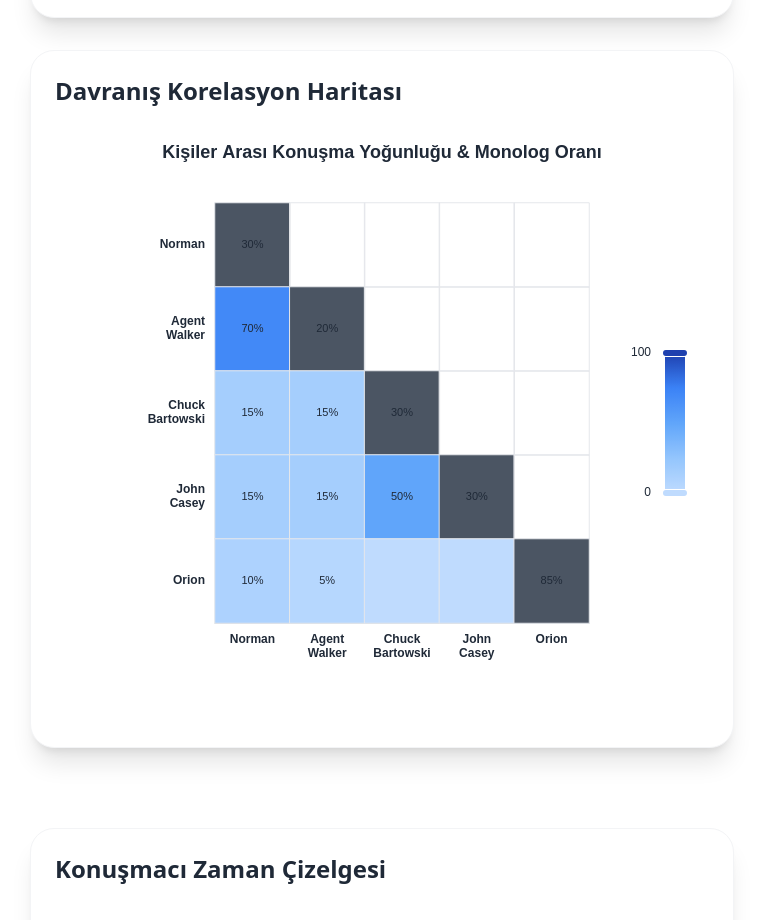
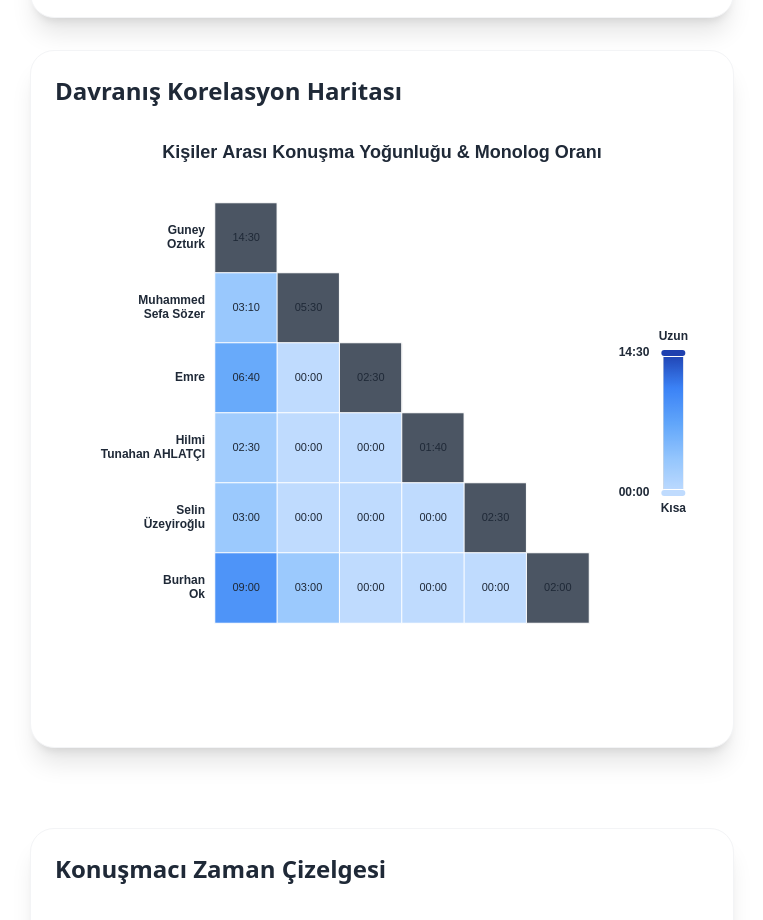
Before and after one commit to emredursunn/meeting-analysis-dashboard, a Next.js app: page / in a window 1280 px wide. Shown: the part 3260-4180 px from the top of the page, without its empty margins (498-1261 px from the left). Built offline with nearby package versions, Linux system fonts and the light colour scheme; sample sign-in values are in the browser's storage.

Commit message:
Dashboard chart optimizations: consistent data, cleaned up UI, timeline and participant fixes

```diff
--- a/app/components/CorrelationHeatmap.tsx
+++ b/app/components/CorrelationHeatmap.tsx
@@ -18,70 +18,135 @@ interface ParticipantData {
   monologue_rate: number;
 }
 
-const rawData: Record<string, ParticipantData> = {
-  "Norman": {
-    pairwise_talk: {
-      "Agent Walker": 70,
-      "Chuck Bartowski": 15,
-      "John Casey": 15,
+// Yeni veri (örnek olarak hardcoded, gerçek kullanımda dışarıdan alınabilir)
+interface ParticipantDialogue {
+  [name: string]: string; // participant name -> duration string
+}
+interface ParticipantRawDatum {
+  name: string;
+  dialogue_durations: ParticipantDialogue;
+  monologue_duration: string;
+}
+
+const participantRawData: ParticipantRawDatum[] = [
+  {
+    name: "Guney Ozturk",
+    dialogue_durations: {
+      "Muhammed Sefa Sözer": "00:01:35",
+      "Emre": "00:03:20",
+      "Hilmi Tunahan AHLATÇI": "00:01:15",
+      "Selin Üzeyiroğlu": "00:01:30",
+      "Burhan Ok": "00:04:30",
+      "Guney Ozturk": "00:00:00"
     },
-    monologue_rate: 30,
+    monologue_duration: "00:14:30"
   },
-  "Agent Walker": {
-    pairwise_talk: {
-      "Norman": 70,
-      "Chuck Bartowski": 15,
-      "John Casey": 15,
+  {
+    name: "Muhammed Sefa Sözer",
+    dialogue_durations: {
+      "Guney Ozturk": "00:01:35",
+      "Burhan Ok": "00:01:30",
+      "Emre": "00:00:00",
+      "Hilmi Tunahan AHLATÇI": "00:00:00",
+      "Selin Üzeyiroğlu": "00:00:00",
+      "Muhammed Sefa Sözer": "00:00:00"
+
     },
-    monologue_rate: 20,
+    monologue_duration: "00:05:30"
   },
-  "Chuck Bartowski": {
-    pairwise_talk: {
-      "Norman": 15,
-      "Agent Walker": 15,
-      "John Casey": 50,
+  {
+    name: "Emre",
+    dialogue_durations: {
+      "Guney Ozturk": "00:03:20",
+      "Muhammed Sefa Sözer": "00:00:00",
+      "Hilmi Tunahan AHLATÇI": "00:00:00",
+      "Selin Üzeyiroğlu": "00:00:00",
+      "Burhan Ok": "00:00:00",
+      "Emre": "00:00:00"
     },
-    monologue_rate: 30,
+    monologue_duration: "00:02:30"
   },
-  "John Casey": {
-    pairwise_talk: {
-      "Norman": 15,
-      "Agent Walker": 15,
-      "Chuck Bartowski": 50,
+  {
+    name: "Hilmi Tunahan AHLATÇI",
+    dialogue_durations: {
+      "Guney Ozturk": "00:01:15",
+      "Muhammed Sefa Sözer": "00:00:00",
+      "Emre": "00:00:00",
+      "Selin Üzeyiroğlu": "00:00:00",
+      "Burhan Ok": "00:00:00",
+      "Hilmi Tunahan AHLATÇI": "00:00:00"
     },
-    monologue_rate: 30,
+    monologue_duration: "00:01:40"
   },
-  "Orion": {
-    pairwise_talk: {
-      "Norman": 10,
-      "Agent Walker": 5,
+  {
+    name: "Selin Üzeyiroğlu",
+    dialogue_durations: {
+      "Guney Ozturk": "00:01:30",
+      "Muhammed Sefa Sözer": "00:00:00",
+      "Emre": "00:00:00",
+      "Hilmi Tunahan AHLATÇI": "00:00:00",
+      "Burhan Ok": "00:00:00",
+      "Selin Üzeyiroğlu": "00:00:00"
     },
-    monologue_rate: 85,
+    monologue_duration: "00:02:30"
   },
-};
+  {
+    name: "Burhan Ok",
+    dialogue_durations: {
+      "Guney Ozturk": "00:04:30",
+      "Muhammed Sefa Sözer": "00:01:30",
+      "Emre": "00:00:00",
+      "Hilmi Tunahan AHLATÇI": "00:00:00",
+      "Selin Üzeyiroğlu": "00:00:00",
+      "Burhan Ok": "00:00:00"
+    },
+    monologue_duration: "00:02:00"
+  }
+];
+
 
 /**
- * Build data for ECharts heat‑map (lower‑triangle + diagonal).
- * Off‑diagonal value is the average of both directions when present.
+ * Build heatmap data from participantRawData (durations in seconds).
  */
-function buildHeatmapData(data: Record<string, ParticipantData>) {
-  const names = Object.keys(data);
+function parseDuration(str: string): number {
+  // "HH:MM:SS" or "MM:SS"
+  const parts = str.split(":").map(Number);
+  if (parts.length === 3) return parts[0] * 3600 + parts[1] * 60 + parts[2];
+  if (parts.length === 2) return parts[0] * 60 + parts[1];
+  return 0;
+}
+function formatDuration(sec: number): string {
+  const h = Math.floor(sec / 3600);
+  const m = Math.floor((sec % 3600) / 60);
+  const s = sec % 60;
+  if (h > 0) return `${h.toString().padStart(2, "0")}:${m.toString().padStart(2, "0")}:${s.toString().padStart(2, "0")}`;
+  return `${m.toString().padStart(2, "0")}:${s.toString().padStart(2, "0")}`;
+}
+function buildHeatmapData(participants: ParticipantRawDatum[]) {
+  const names = participants.map((p) => p.name);
   const matrix: { value: [number, number, number]; itemStyle?: any }[] = [];
-
+  let maxVal = 0;
   names.forEach((rowName, rowIdx) => {
     names.forEach((colName, colIdx) => {
+      const rowP = participants.find((p) => p.name === rowName);
+      const colP = participants.find((p) => p.name === colName);
       if (rowIdx === colIdx) {
         // Diagonal – monologue
+        const monoSec = rowP ? parseDuration(rowP.monologue_duration) : 0;
+        if (monoSec > maxVal) maxVal = monoSec;
         matrix.push({
-          value: [colIdx, rowIdx, data[rowName].monologue_rate],
-          itemStyle: { color: "#4b5563" }, // slate-600
+          value: [colIdx, rowIdx, monoSec],
+          itemStyle: { color: "#4b5563" },
         });
       } else if (rowIdx > colIdx) {
-        // Lower triangle – pairwise (average both directions if available)
-        const v1 = data[rowName].pairwise_talk[colName];
-        const v2 = data[colName].pairwise_talk[rowName];
-        const avg = Math.round(((v1 ?? 0) + (v2 ?? 0)) / ((v1 != null && v2 != null) ? 2 : 1));
-        matrix.push({ value: [colIdx, rowIdx, avg] });
+        // Lower triangle – pairwise (sum both directions if available)
+        const v1 = rowP?.dialogue_durations?.[colName];
+        const v2 = colP?.dialogue_durations?.[rowName];
+        const sec1 = v1 ? parseDuration(v1) : 0;
+        const sec2 = v2 ? parseDuration(v2) : 0;
+        const total = sec1 + sec2;
+        if (total > maxVal) maxVal = total;
+        matrix.push({ value: [colIdx, rowIdx, total] });
       } else {
         // Upper triangle – invisible cell (keeps grid alignment)
         matrix.push({
@@ -91,12 +156,11 @@ function buildHeatmapData(data: Record<string, ParticipantData>) {
       }
     });
   });
-
-  return { names, matrix };
+  return { names, matrix, maxVal };
 }
 
 const CorrelationHeatmap: React.FC = () => {
-  const { names, matrix } = React.useMemo(() => buildHeatmapData(rawData), []);
+  const { names, matrix, maxVal } = React.useMemo(() => buildHeatmapData(participantRawData), []);
 
   const option = React.useMemo(
     () => ({
@@ -119,8 +183,8 @@ const CorrelationHeatmap: React.FC = () => {
           const [xIdx, yIdx, val] = params.data.value;
           const row = names[yIdx];
           const col = names[xIdx];
-          if (xIdx === yIdx) return `${row} → Monolog: %${val}`;
-          if (yIdx > xIdx) return `${row} ↔ ${col}: %${val} iletişim`;
+          if (xIdx === yIdx) return `${row} → Monolog: ${formatDuration(val)}`;
+          if (yIdx > xIdx) return `${row} ↔ ${col}: ${formatDuration(val)}`;
           return ""; // hidden upper‑triangle cells
         },
       },
@@ -135,13 +199,13 @@ const CorrelationHeatmap: React.FC = () => {
         data: names,
         axisLabel: {
           formatter: (val: string) => val.replace(/\s+/, "\n"),
-          color: "#1f2937",
+          color: "#ffffff",
           fontWeight: "600",
           fontSize: 12,
           lineHeight: 14,
           margin: 10,
         },
-        axisLine: { lineStyle: { color: "#d1d5db" } },
+        axisLine: { lineStyle: { color: "#ffffff" } },
         axisTick: { show: false },
       },
       yAxis: {
@@ -156,12 +220,12 @@ const CorrelationHeatmap: React.FC = () => {
           lineHeight: 14,
           margin: 10,
         },
-        axisLine: { lineStyle: { color: "#d1d5db" } },
+        axisLine: { lineStyle: { color: "#ffffff" } },
         axisTick: { show: false },
       },
       visualMap: {
         min: 0,
-        max: 100,
+        max: maxVal,
         calculable: true,
         orient: "vertical",
         right: 16,
@@ -169,9 +233,11 @@ const CorrelationHeatmap: React.FC = () => {
         inRange: {
           color: ["#bfdbfe", "#93c5fd", "#60a5fa", "#3b82f6", "#1e40af"],
         },
-        textStyle: { color: "#1f2937" },
-        borderColor: "#d1d5db",
+        text: ["Uzun", "Kısa"],
+        textStyle: { color: "#1f2937" , fontWeight: "900" },
+        borderColor: "#ffffff",
         backgroundColor: "#ffffff",
+        formatter: (val: number) => formatDuration(val),
       },
       series: [
         {
@@ -179,7 +245,11 @@ const CorrelationHeatmap: React.FC = () => {
           data: matrix,
           label: {
             show: true,
-            formatter: ({ value }: any) => (value[2] ? `${value[2]}%` : ""),
+            formatter: function({ value }: any) {
+  const [xIdx, yIdx] = value;
+  if (yIdx >= xIdx) return formatDuration(value[2]);
+  return "";
+},
             color: "#1f2937",
             fontSize: 11,
           },
@@ -190,7 +260,7 @@ const CorrelationHeatmap: React.FC = () => {
             },
           },
           itemStyle: {
-            borderColor: "#e5e7eb",
+            borderColor: "#ffffff",
             borderWidth: 1,
           },
         },
```
